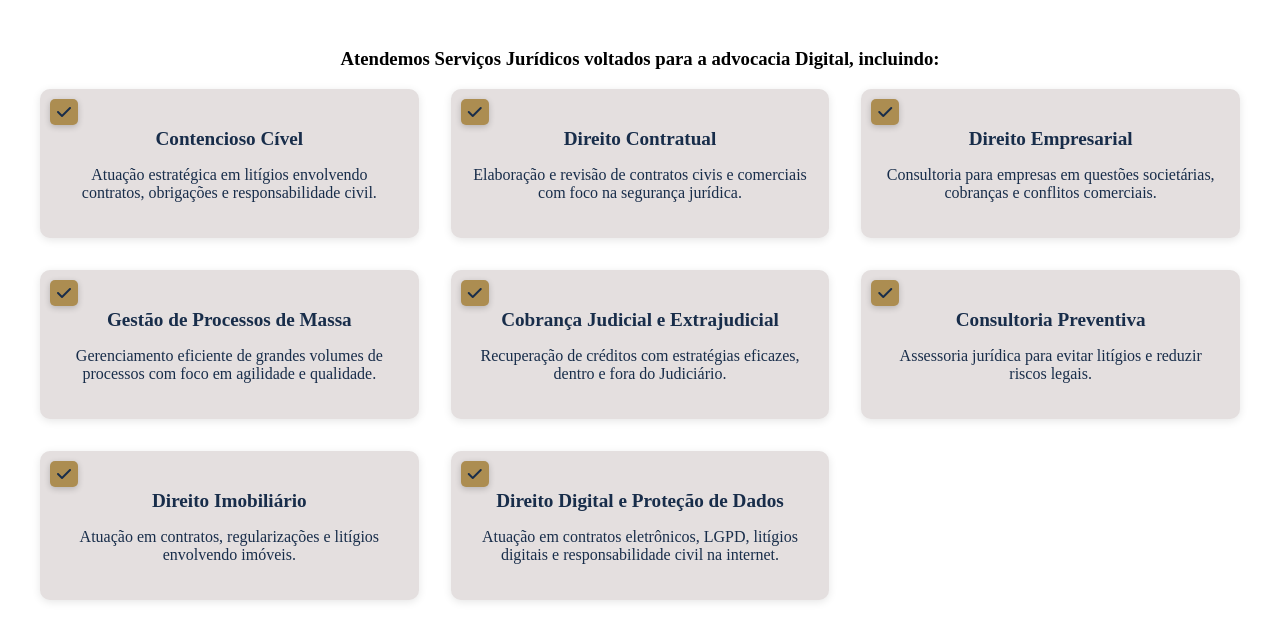
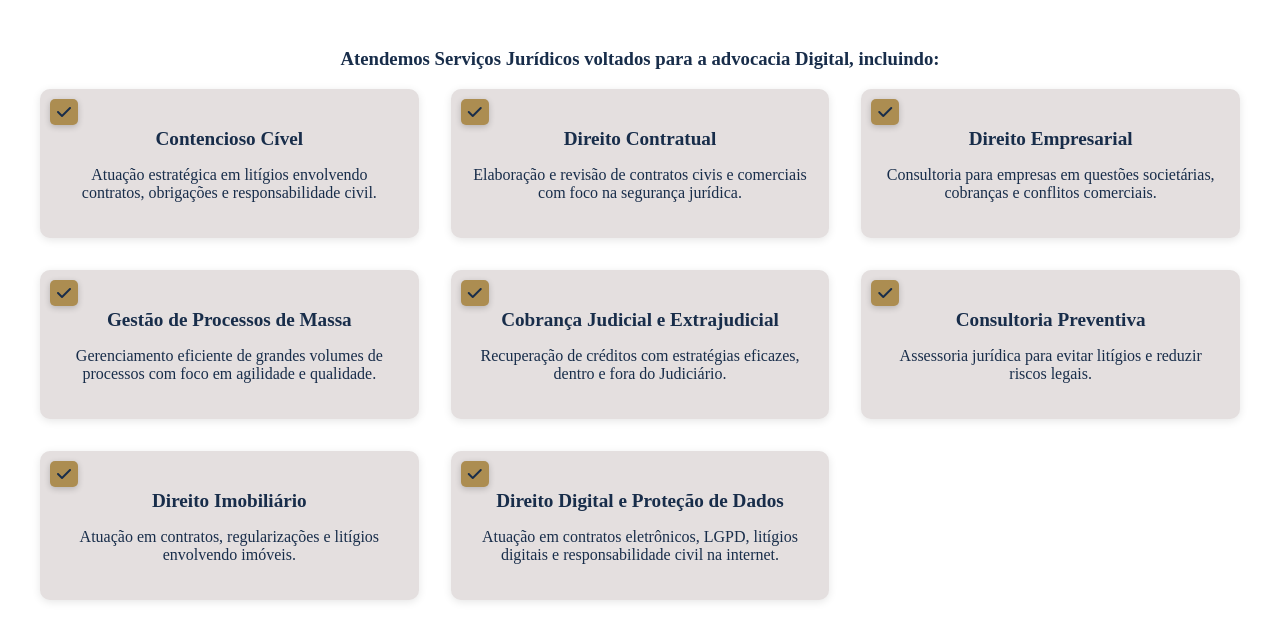
Before and after one commit to CarlosMayer69/Secao-Servicos, a plain HTML site: page index.html in a window 1280 px wide. Shown: the part 195-836 px from the top of the page. Drawn offline with Linux system fonts and the light colour scheme.

Commit message:
Alteração
Alteração no texto, abaixo de 'Áreas de Atuação'.

```diff
--- a/index.html
+++ b/index.html
@@ -23,7 +23,7 @@
     <section class="servicos">
 
         <h2 class="league-spartan titulo-atuacao">Áreas de Atuação</h2>
-        <h3 class="league-spartan">Atendemos Serviços Jurídicos voltados para a advocacia Digital, incluindo: </h3>
+        <h3 class="league-spartan texto-azul-escuro">Atendemos Serviços Jurídicos voltados para a advocacia Digital, incluindo: </h3>
         <div class="cards-servicos">
             <div class="card"><i class="fa-solid fa-check icon-card"></i>
                 <h3 class="league-spartan">Contencioso Cível</h3>
--- a/style.css
+++ b/style.css
@@ -115,3 +115,7 @@ body {
     height: 4px;
     background-color: #182D4Afd;
   }
+
+  .texto-azul-escuro {
+    color: #182D4A;
+  }
```
